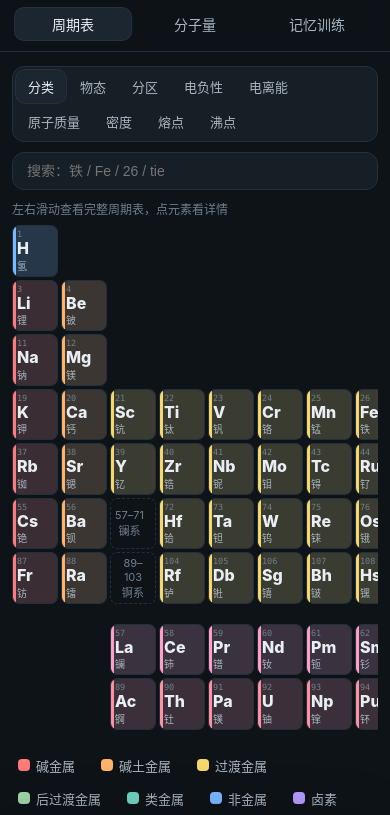
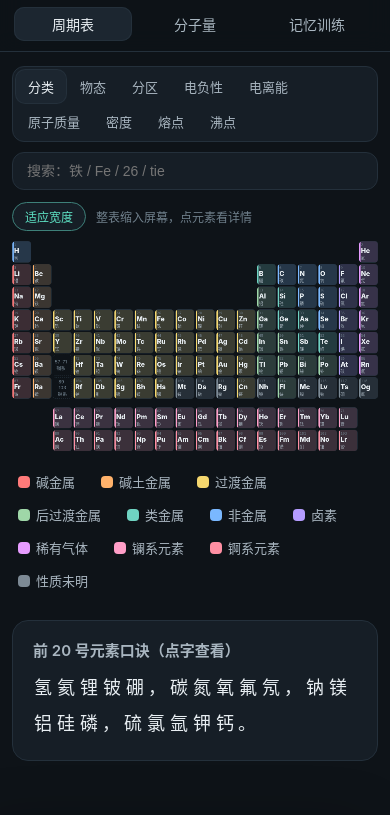
Before and after one commit to mingchuxue/gewu, a plain HTML site: page index.html in a window 390 px wide. Shown: the part 51-866 px from the top of the page. Drawn offline with Linux system fonts and the light colour scheme.

Commit message:
为全部元素补充用途说明，并改进移动端周期表布局
详情面板增加主要用途与常见存在；窄屏默认将周期表缩放进屏幕，也可改回横向滚动。

```diff
--- a/app.js
+++ b/app.js
@@ -5,7 +5,7 @@ const $$ = (s, r = document) => [...r.querySelectorAll(s)];
 const esc = s => String(s ?? '').replace(/[&<>"']/g, c => ({'&':'&amp;','<':'&lt;','>':'&gt;','"':'&quot;',"'":'&#39;'}[c]));
 const view = $('#view');
 const KEY = 'gewu.v1';
-let S; try { S = Object.assign({ theme: 'dark', color: 'cat', temp: 298, quiz: {}, recite: null, hist: [], ar: 'book' }, JSON.parse(localStorage.getItem(KEY) || '{}')); } catch { S = { theme: 'dark', color: 'cat', temp: 298, quiz: {}, recite: null, hist: [], ar: 'book' }; }
+let S; try { S = Object.assign({ theme: 'dark', color: 'cat', temp: 298, quiz: {}, recite: null, hist: [], ar: 'book', fit: true }, JSON.parse(localStorage.getItem(KEY) || '{}')); } catch { S = { theme: 'dark', color: 'cat', temp: 298, quiz: {}, recite: null, hist: [], ar: 'book', fit: true }; }
 const save = () => { try { localStorage.setItem(KEY, JSON.stringify(S)); } catch {} };
 let toastT; const toast = m => { const t = $('#toast'); t.textContent = m; t.classList.add('show'); clearTimeout(toastT); toastT = setTimeout(() => t.classList.remove('show'), 1800); };
 
@@ -50,8 +50,8 @@ function renderTable() {
   <div class="bar"><div class="seg" id="cm">${seg.map(([k, n]) => `<button data-k="${k}" class="${cm === k ? 'on' : ''}">${n}</button>`).join('')}</div>
   <div class="search"><input id="q" placeholder="搜索：铁 / Fe / 26 / tie" value="${esc(query)}"></div></div>
   ${cm === 'phase' ? `<div class="temp"><span>温度</span><input type="range" id="T" min="0" max="6000" step="1" value="${S.temp}"><b id="Tv"></b><button class="seg" style="padding:5px 9px;border-radius:9px;font-size:12px" id="room">室温</button></div>` : ''}
-  <div class="mobile-hint">左右滑动查看完整周期表，点元素看详情</div>
-  <div class="scroller"><div class="pt" id="pt"></div></div>
+  <div class="table-tools"><button type="button" class="fit-btn" id="fitBtn" aria-pressed="${S.fit ? 'true' : 'false'}">${S.fit ? '适应宽度' : '横向滚动'}</button><span class="mobile-hint">${S.fit ? '整表缩入屏幕，点元素看详情' : '左右滑动查看完整周期表，点元素看详情'}</span></div>
+  <div class="scroller${S.fit ? ' fit' : ''}" id="scroller"><div class="pt" id="pt"></div></div>
   <div id="legend"></div>
   <div class="mnemo"><h3>前 20 号元素口诀（点字查看）</h3><p id="mn"></p></div>`;
   const pt = $('#pt');
@@ -71,6 +71,25 @@ function renderTable() {
     $('#Tv').textContent = `${S.temp} K · ${(S.temp - 273.15).toFixed(0)} ℃`;
   }
   paint(); preview();
+  const fb = $('#fitBtn');
+  if (fb) fb.onclick = () => { S.fit = !S.fit; save(); renderTable(); };
+  applyFit();
+}
+function applyFit() {
+  const sc = $('#scroller') || $('.scroller'), pt = $('#pt');
+  if (!sc || !pt) return;
+  pt.style.transform = '';
+  sc.style.height = '';
+  const mobile = window.matchMedia('(max-width:760px)').matches;
+  if (!mobile || !S.fit) { sc.classList.remove('fit'); return; }
+  sc.classList.add('fit');
+  const nat = pt.scrollWidth;
+  const w = sc.clientWidth;
+  if (!nat || !w) return;
+  const scale = Math.min(1, w / nat);
+  pt.style.transformOrigin = 'top left';
+  pt.style.transform = 'scale(' + scale + ')';
+  sc.style.height = Math.ceil(pt.scrollHeight * scale) + 'px';
 }
 function wave() {
   if (Motion.reduced) return;
@@ -167,6 +186,7 @@ function openEl(n) {
     ${f('电子排布式', `<span class="mono conf">${conf(e.cf)}</span>`, true)}
     ${f('简写', `<span class="mono conf">${conf(e.cs)}</span>`, true)}
   </div>
+  ${e.u ? `<div class="secT">主要用途 / 常见存在</div><p class="usage">${esc(e.u)}</p>` : ''}
   <div class="secT">原子结构示意图</div><div class="atom">${atomSVG(e)}</div>
   <div class="secT">电子层模型</div><div class="bohr" style="--c:${c}">${bohrSVG(e)}</div>
   <div class="facts">
@@ -351,6 +371,7 @@ function render() {
 }
 Motion.pills([{ sel: '#nav' }, { sel: '#cm', keep: true }, { sel: '#arm', keep: true }]);
 window.addEventListener('hashchange', () => { closeEl(); render(); window.scrollTo(0, 0); });
+window.addEventListener('resize', () => { if ($('#pt')) applyFit(); });
 $('#theme').onclick = () => { S.theme = S.theme === 'light' ? 'dark' : 'light'; save(); document.documentElement.dataset.theme = S.theme === 'light' ? 'light' : ''; if (S.theme !== 'light') delete document.documentElement.dataset.theme; document.querySelector('meta[name=theme-color]').content = S.theme === 'light' ? '#f4f6f8' : '#0e1318'; };
 view.innerHTML = '<div style="padding:120px 0;text-align:center;color:var(--ink3)">载入元素数据…</div>';
 fetch('data/elements.json').then(r => r.json()).then(d => {
--- a/style.css
+++ b/style.css
@@ -147,7 +147,13 @@ main{max-width:1260px;margin:0 auto;padding:20px 18px 70px}
 .toast.show{opacity:1;transform:translate(-50%,0)}
 .foot{text-align:center;color:var(--ink3);font-size:12px;padding:10px 18px 40px;line-height:1.8}
 .foot a{text-decoration:underline}
-.mobile-hint{display:none;font-size:12px;color:var(--ink3);margin:-4px 0 8px}
+.usage{margin:0 0 18px;padding:12px 14px;border-radius:12px;background:var(--card);border:1px solid var(--line);color:var(--ink2);font-size:14px;line-height:1.75}
+.table-tools{display:none;align-items:center;gap:10px;flex-wrap:wrap;margin:-2px 0 10px}
+.fit-btn{border:1px solid var(--line);background:var(--card);color:var(--ink2);border-radius:999px;padding:5px 12px;font-size:12px}
+.fit-btn[aria-pressed=true]{color:var(--acc);border-color:color-mix(in srgb,var(--acc) 45%,var(--line))}
+.scroller.fit{overflow-x:hidden}
+.scroller.fit .pt{will-change:transform}
+.mobile-hint{display:none;font-size:12px;color:var(--ink3);margin:0}
 @media (max-width:760px){
   .top{gap:10px;padding:10px 14px;flex-wrap:wrap}
   .brand small{display:none}
@@ -156,12 +162,13 @@ main{max-width:1260px;margin:0 auto;padding:20px 18px 70px}
   .ib{margin-left:auto}
   main{padding:14px 12px 60px}
   .search{margin-left:0;flex:1}.search input{width:100%}
-  .pt{grid-template-columns:repeat(18,46px);min-width:0;gap:3px}
+  .pt{grid-template-columns:repeat(18,46px);min-width:879px;gap:3px}
   .el{padding:3px 4px;border-radius:7px}
   .el .s{font-size:16px}.el .z{font-size:10px}.el .z i{display:none}.el .n{font-size:8.5px}
   .ph{display:none}
   .preview{display:none}
-  .mobile-hint{display:block}
+  .mobile-hint{display:inline}
+  .table-tools{display:flex}
   .drawer{top:auto;width:100%;height:82vh;border-left:none;border-top:1px solid var(--line);border-radius:20px 20px 0 0;transform:translateY(105%)}
   .drawer.open{transform:none}
   .cards{grid-template-columns:1fr}
--- a/sw.js
+++ b/sw.js
@@ -1,4 +1,4 @@
-const C = 'gewu-v2';
+const C = 'gewu-v3';
 const CORE = ['./', 'index.html', 'style.css', 'app.js', 'motion.js', 'motion.css', 'icon.svg', 'data/elements.json', 'manifest.webmanifest'];
 self.addEventListener('install', e => { e.waitUntil(caches.open(C).then(c => c.addAll(CORE)).then(() => self.skipWaiting())); });
 self.addEventListener('activate', e => { e.waitUntil(caches.keys().then(ks => Promise.all(ks.filter(k => k !== C).map(k => caches.delete(k)))).then(() => self.clients.claim())); });
```
Also changed, not shown: data/elements.json (+1 -1 lines).
